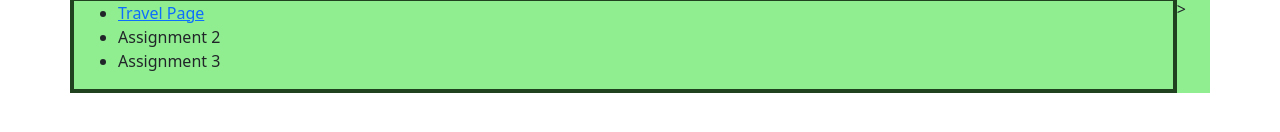
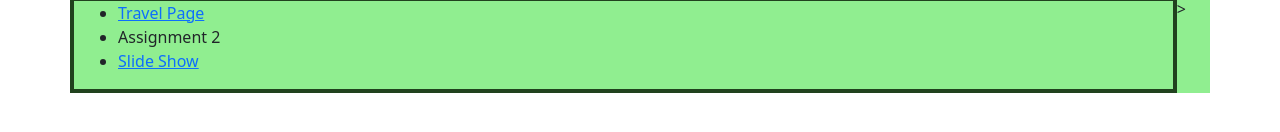
Before and after one commit to Kenyah-webii/javascript-libraries-and-framework, a plain HTML site: page index.html in a window 1280 px wide. Shown: the part 312-444 px from the top of the page. Drawn offline with nearby package versions, Linux system fonts and the light colour scheme.

Commit message:
slideshow

```diff
--- a/index.html
+++ b/index.html
@@ -61,7 +61,7 @@
             <ul>
               <li><a href="bootstrap-travel.html">Travel Page</a></li>
               <li>Assignment 2</li>
-              <li>Assignment 3</li>
+              <li><a href="slide-show.html">Slide Show</a></li>
             </ul>
           </div>>
       </div>
```
